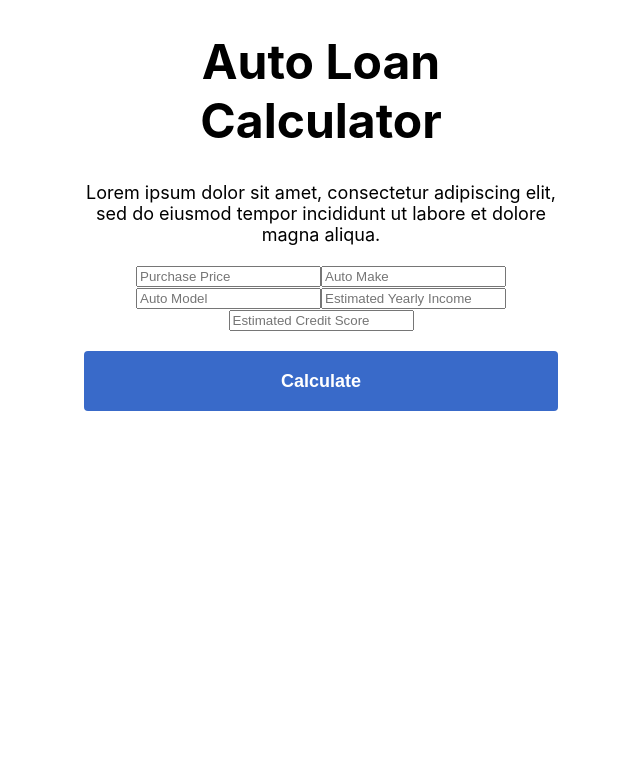
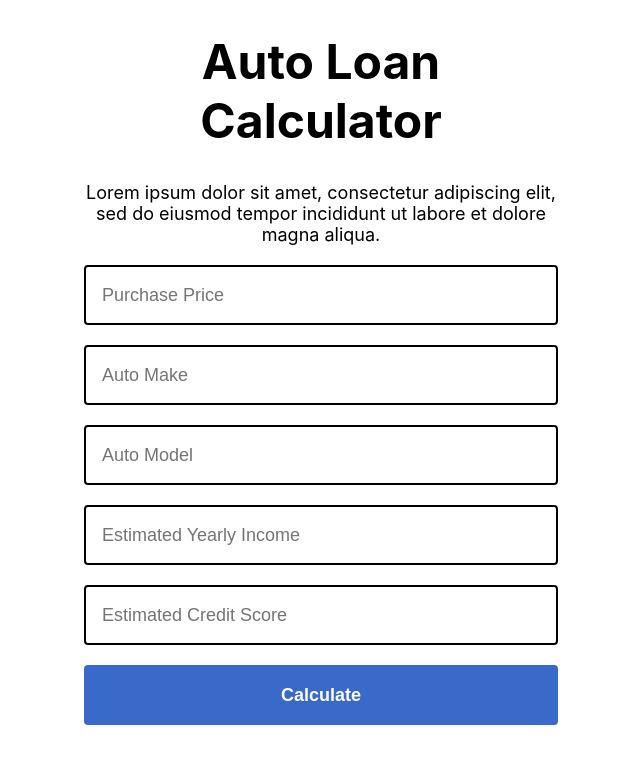
Before and after one commit to bobbymart1n/cuna-project, a React (Create React App) app: page / in a window 1280 px wide. Shown: the top 764 px of the page, without its empty margins (319-959 px from the left). Built offline with nearby package versions, Linux system fonts and the light colour scheme.

Commit message:
improvement: add input styles

```diff
--- a/src/components/Input/Input.styles.ts
+++ b/src/components/Input/Input.styles.ts
@@ -1,5 +1,18 @@
 import styled from 'styled-components';
 
-const StyledInput = styled.input``;
+const StyledInput = styled.input`
+  width: 100%;
+  height: 60px;
+  padding: 0;
+  margin-top: 20px;
+  border-radius: 4px;
+  border: 2px solid #000000;
+  font-size: 18px;
+  padding-left: 16px;
+
+  &:first-child {
+    margin-top: 0;
+  }
+`;
 
 export { StyledInput };
```
